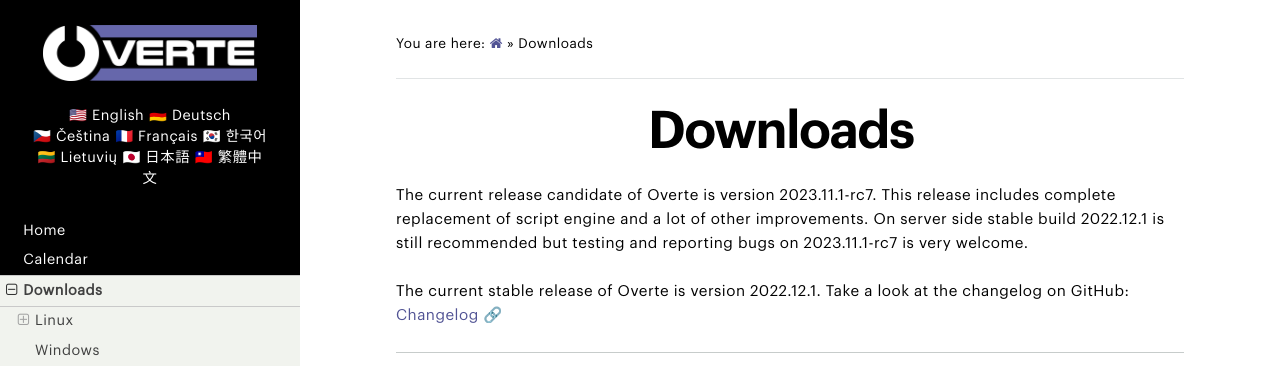
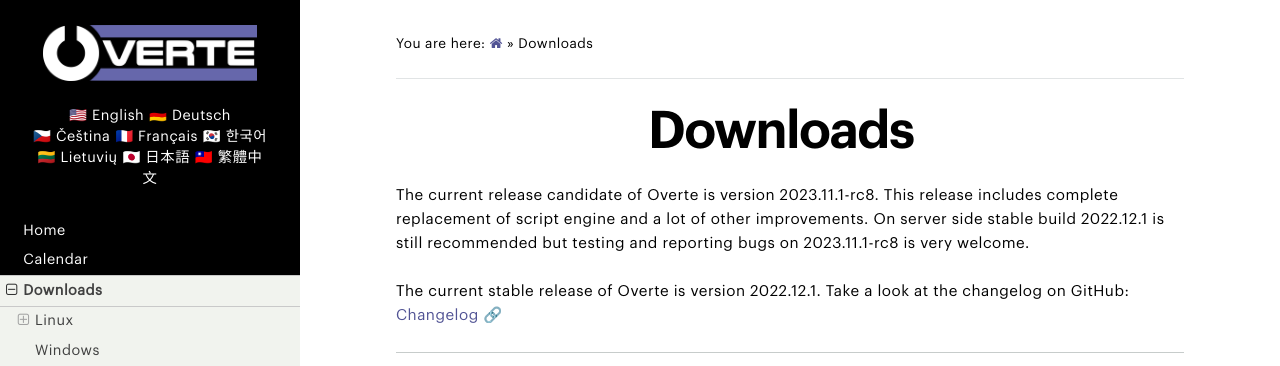
Before and after one commit to overte-org/overte-website-sphinx, a Sphinx documentation site: the page built from source/downloads.rst, in a window 1280 px wide and 900 px high. Shown: the top 366 px of the window. Built offline with Sphinx 7.4.7 and the Read the Docs theme 2.0.0, drawn with Linux system fonts in a browser that asks for light colours.

Commit message:
Update downloads.rst for 2023.11.1-rc8

```diff
--- a/source/downloads.rst
+++ b/source/downloads.rst
@@ -4,9 +4,9 @@
 Downloads
 #########
 
-The current release candidate of Overte is version 2023.11.1-rc7.
+The current release candidate of Overte is version 2023.11.1-rc8.
 This release includes complete replacement of script engine and a lot of other improvements.
-On server side stable build 2022.12.1 is still recommended but testing and reporting bugs on 2023.11.1-rc7 is very welcome.
+On server side stable build 2022.12.1 is still recommended but testing and reporting bugs on 2023.11.1-rc8 is very welcome.
 
 The current stable release of Overte is version 2022.12.1.
 Take a look at the changelog on GitHub: `Changelog 🔗 <https://github.com/overte-org/overte/blob/master/CHANGELOG.md>`_
@@ -20,7 +20,7 @@
 Interface
 *********
 
-.. button-link:: https://public.overte.org/build/overte/release-candidate/2023.11.1-rc7/Overte-2023.11-rc7-nodebug-x86_64.AppImage
+.. button-link:: https://public.overte.org/build/overte/release-candidate/2023.11.1-rc8/Overte-2023.11.1-rc8-nodebug-x86_64.AppImage
     :shadow:
     :color: primary
 
@@ -48,7 +48,7 @@
 Select a custom install and tick “Overte Server” during the installation process if you want to run a Domain Server.
 You can always rerun the installer later to install the server software afterwards.
 
-.. button-link:: https://public.overte.org/build/overte/release-candidate/2023.11.1-rc7/Overte-2023.11.1-rc7.exe
+.. button-link:: https://public.overte.org/build/overte/release-candidate/2023.11.1-rc8/Overte-2023.11.1-rc8.exe
     :shadow:
     :color: primary
 
```
